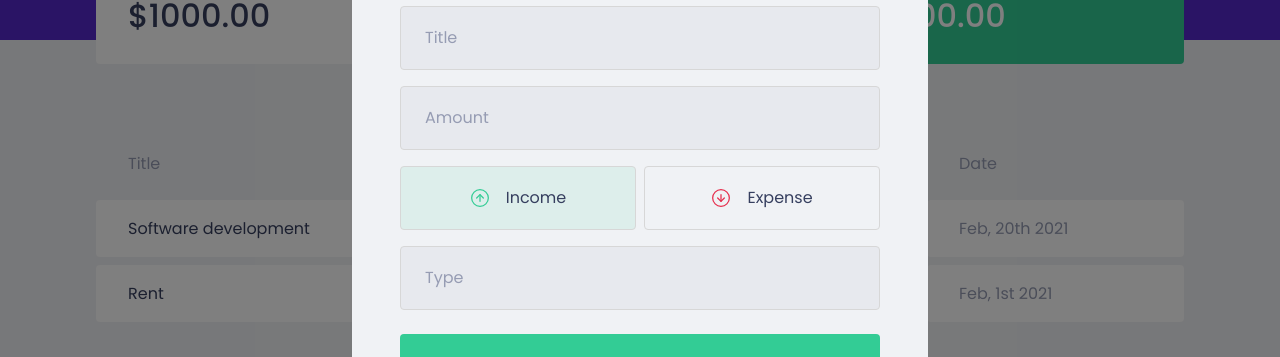
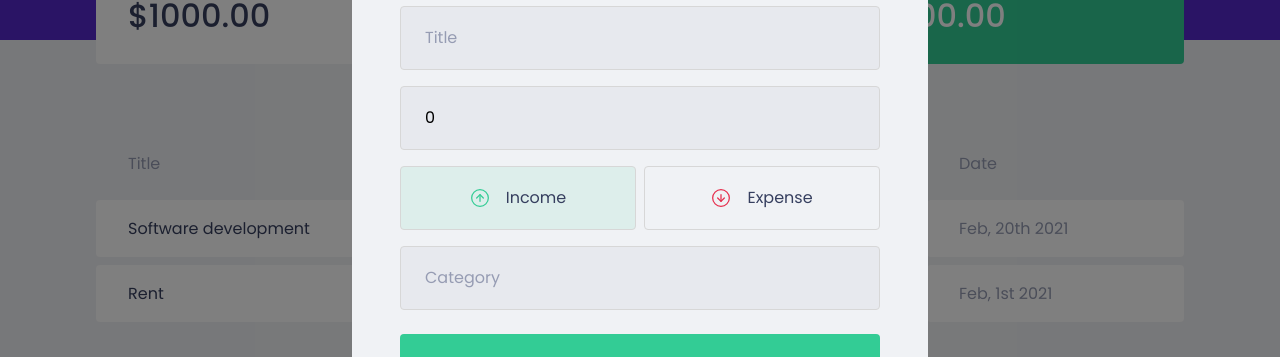
Before and after one commit to ricardowgomes/dtmoney, a React (Create React App) app: page / in a window 1280 px wide. Both pictures are taken after a click on the button "New transaction". Shown: the part 232-589 px from the top of the page. Built offline with nearby package versions, Linux system fonts and the light colour scheme; no server answers; what miragejs would draw is missing.

Commit message:
set state for values in the form

```diff
--- a/src/components/NewTransactionModal/index.tsx
+++ b/src/components/NewTransactionModal/index.tsx
@@ -1,4 +1,4 @@
-import { useState } from 'react';
+import { useState, FormEvent } from 'react';
 import Modal from 'react-modal';
 import closeImg from '../../assets/close.svg';
 import incomeImg from '../../assets/income.svg';
@@ -11,7 +11,14 @@ interface Props {
 }
 
 export function NewTransactionModal({ isOpen, onRequestClose }: Props) {
+  const [title, setTitle] = useState('');
+  const [amount, setAmount] = useState(0);
+  const [category, setCategory] = useState('');
   const [type, setType] = useState('deposit');
+
+  function handleCreateNewTransaction(event: FormEvent) {
+    event.preventDefault();
+  }
 
   return (
     <Modal
@@ -28,16 +35,20 @@ export function NewTransactionModal({ isOpen, onRequestClose }: Props) {
       >
         <img src={closeImg} alt="close modal" />
       </button>
-      <Container>
+      <Container onSubmit={handleCreateNewTransaction}>
         <h2>New Transaction</h2>
 
         <input
           placeholder='Title'
+          value={title}
+          onChange={e => setTitle(e.target.value)}
         />
 
         <input
           type="number"
           placeholder='Amount'
+          value={amount}
+          onChange={e => setAmount(+e.target.value)}
         />
 
         <Card>
@@ -63,7 +74,9 @@ export function NewTransactionModal({ isOpen, onRequestClose }: Props) {
         </Card>
 
         <input
-          placeholder='Type'
+          placeholder='Category'
+          value={category}
+          onChange={e => setCategory(e.target.value)}
         />
 
         <button type="submit">
```
